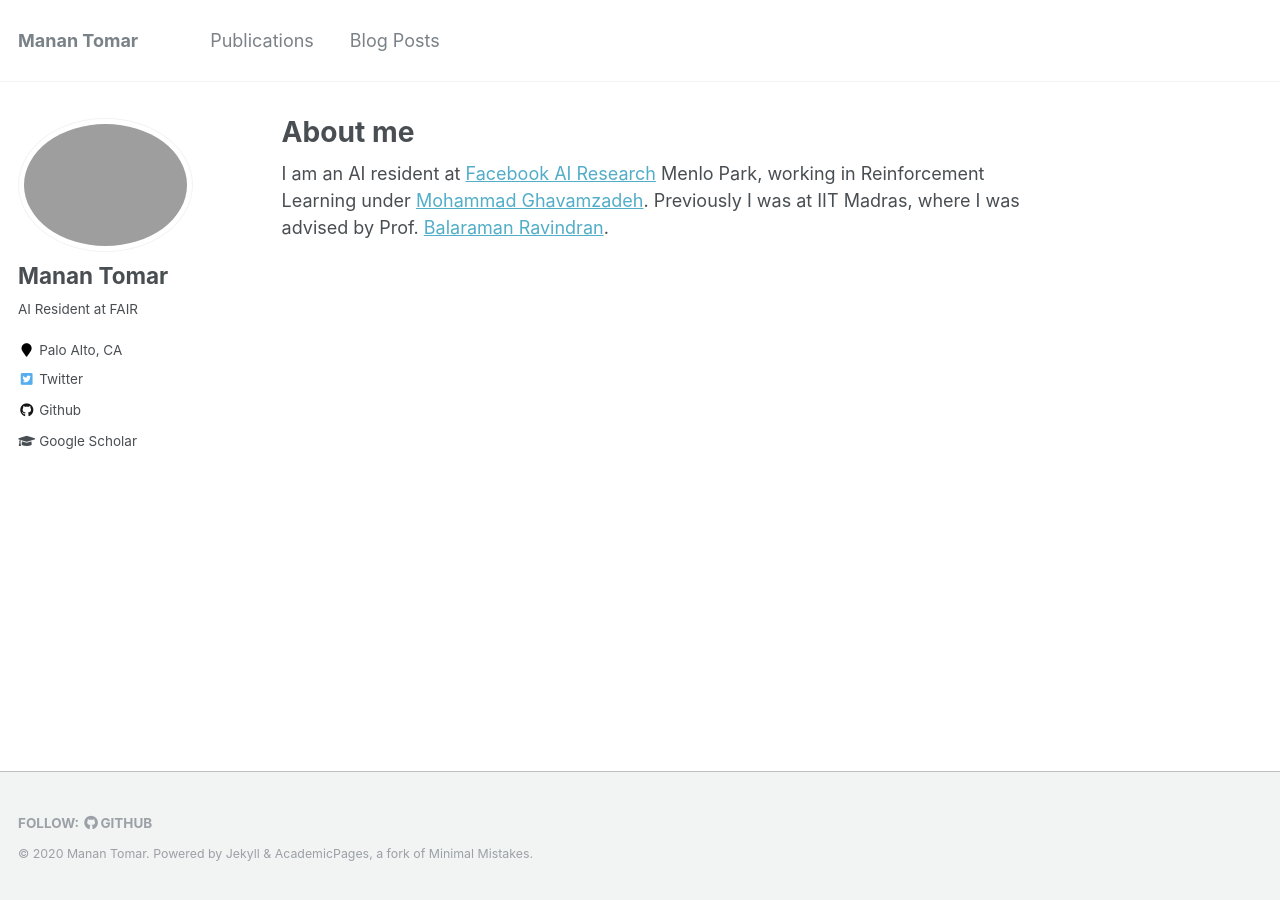
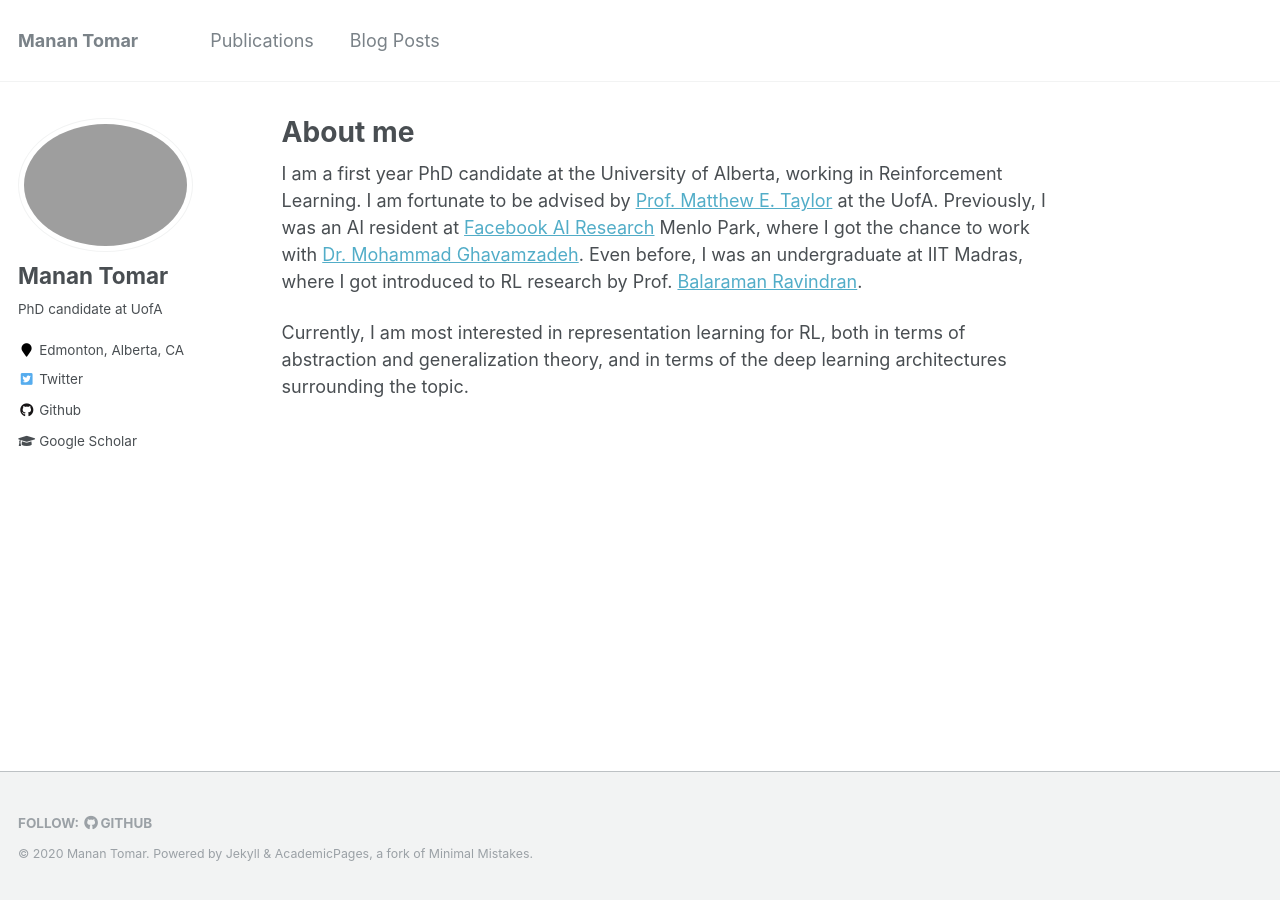
Before and after one commit to manantomar/manantomar.github.io, a Jekyll site: the page built from _pages/about.md, in a window 1280 px wide. Built offline with Jekyll 4.4.1, drawn with Linux system fonts in a browser that asks for light colours.

Commit message:
UofA profile update

```diff
--- a/_config.yml
+++ b/_config.yml
@@ -82,8 +82,8 @@ analytics:
 author:
   name             : "Manan Tomar"
   avatar           : "Manan_Tomar_cropped.png"
-  bio              : "AI Resident at FAIR"
-  location         : "Palo Alto, CA"
+  bio              : "PhD candidate at UofA"
+  location         : "Edmonton, Alberta, CA"
   employer         :
   pubmed           :
   googlescholar    : "https://scholar.google.com/citations?user=kamjbL0AAAAJ&hl=en"
--- a/_pages/about.md
+++ b/_pages/about.md
@@ -8,4 +8,6 @@ redirect_from:
   - /about.html
 ---
 
-I am an AI resident at [Facebook AI Research](https://ai.facebook.com/) Menlo Park, working in Reinforcement Learning under [Mohammad Ghavamzadeh](https://chercheurs.lille.inria.fr/~ghavamza/my_website/About_Me.html). Previously I was at IIT Madras, where I was advised by Prof. [Balaraman Ravindran](https://www.cse.iitm.ac.in/~ravi/).
+I am a first year PhD candidate at the University of Alberta, working in Reinforcement Learning. I am fortunate to be advised by [Prof. Matthew E. Taylor](https://drmatttaylor.net/) at the UofA. Previously, I was an AI resident at [Facebook AI Research](https://ai.facebook.com/) Menlo Park, where I got the chance to work with [Dr. Mohammad Ghavamzadeh](https://mohammadghavamzadeh.github.io/). Even before, I was an undergraduate at IIT Madras, where I got introduced to RL research by Prof. [Balaraman Ravindran](https://www.cse.iitm.ac.in/~ravi/).
+
+Currently, I am most interested in representation learning for RL, both in terms of abstraction and generalization theory, and in terms of the deep learning architectures surrounding the topic.
```
